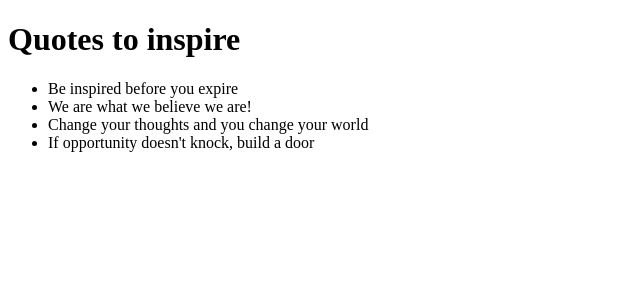
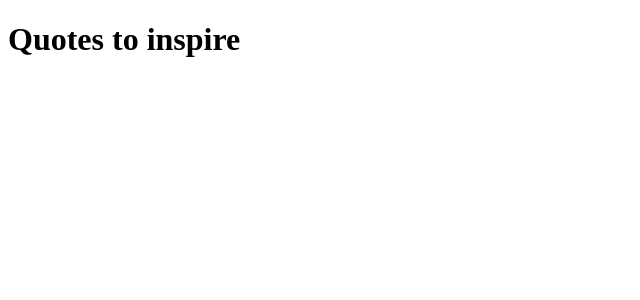
Before and after one commit to virginiah894/Quotes, an Angular app: page / in a window 1280 px wide. Shown: the top 300 px of the page, without its empty margins (0-640 px from the left). Built offline with nearby package versions, Linux system fonts and the light colour scheme.

Commit message:
exports lofgic to quote component from root component

```diff
--- a/src/app/app.component.ts
+++ b/src/app/app.component.ts
@@ -7,10 +7,5 @@ import { quote } from "./Quote";
   styleUrls: ['./app.component.css']
 })
 export class AppComponent {
-quotes:Quote =[
-{id:1,name: "Be inspired before you expire"},
-{id:2,name :"We are what we believe we are!"},
-{id:3,name:"Change your thoughts and you change your world"},
-{id:4,name: "If opportunity doesn't knock, build a door"},
-];
+
 }
--- a/src/app/quote/quote.component.ts
+++ b/src/app/quote/quote.component.ts
@@ -1,4 +1,6 @@
 import { Component, OnInit } from '@angular/core';
+import { Quote } from '../Quote';
+
 
 @Component({
   selector: 'app-quote',
@@ -6,6 +8,12 @@ import { Component, OnInit } from '@angular/core';
   styleUrls: ['./quote.component.css']
 })
 export class QuoteComponent implements OnInit {
+  quotes:Quote =[
+    {id:1,name: "Be inspired before you expire"},
+    {id:2,name :"We are what we believe we are!"},
+    {id:3,name:"Change your thoughts and you change your world"},
+    {id:4,name: "If opportunity doesn't knock, build a door"},
+    ];
 
   constructor() { }
 
```
